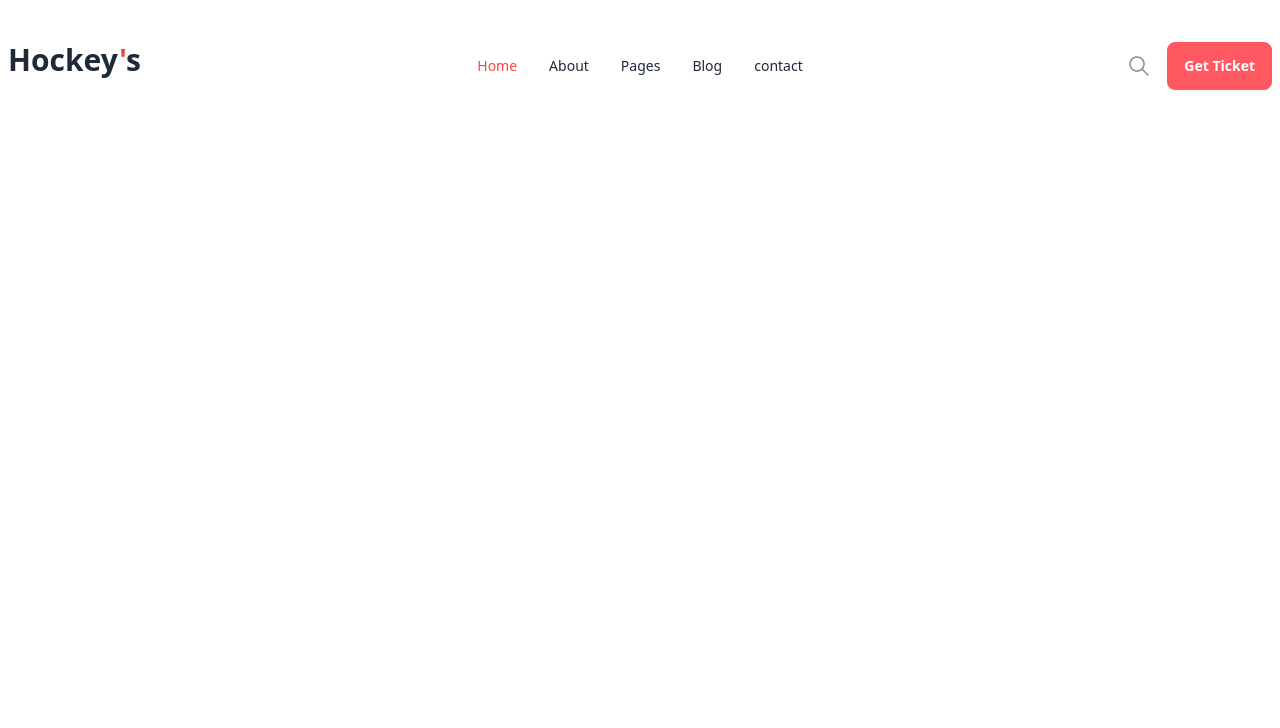
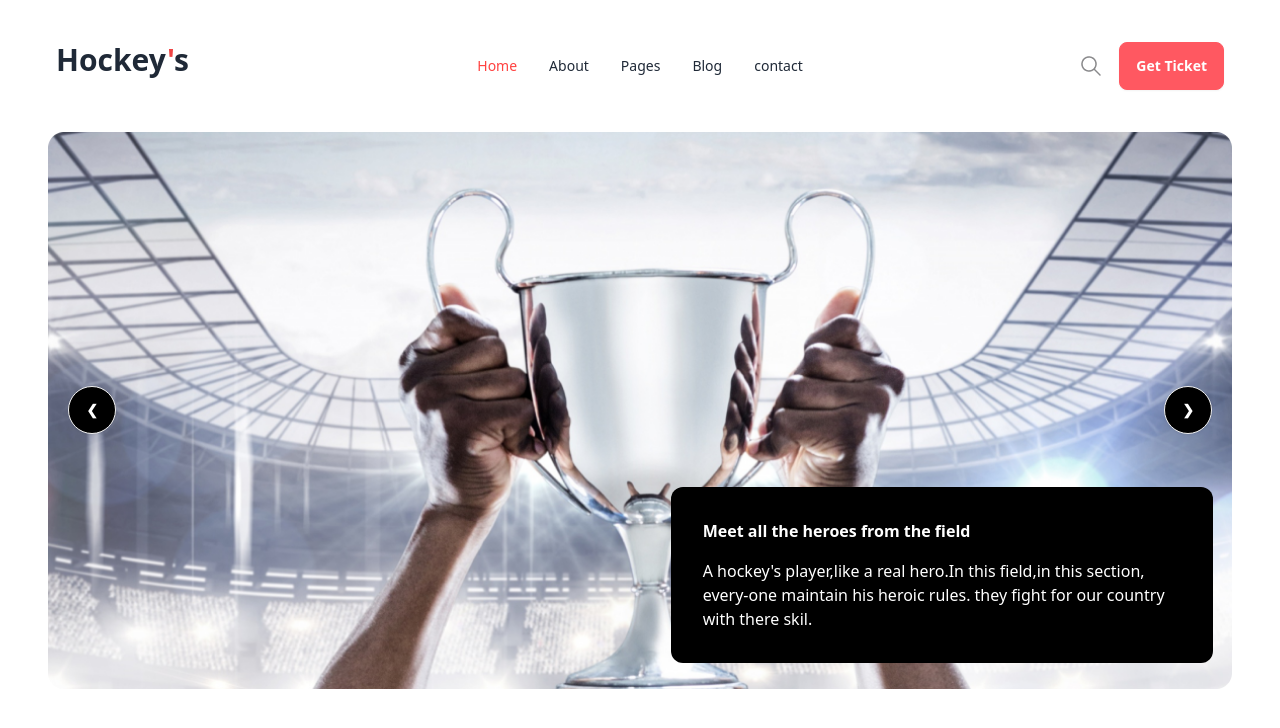
Before and after one commit to ProgrammerTanvirHasan/hockey-s-bar-website, a plain HTML site: page index.html in a window 1280 px wide. Drawn offline with nearby package versions, Linux system fonts and the light colour scheme.

Commit message:
added the banner section

```diff
--- a/index.html
+++ b/index.html
@@ -30,7 +30,7 @@
     <!-- navigation part start -->
     <header>
 <nav>
-   <section class="container mx-auto mt-8">
+   <section class="container mx-auto mt-8 lg:px-12 px-4">
     <div class="navbar bg-base-100 ">
         <div class="navbar-start">
           <div class="dropdown">
@@ -68,6 +68,40 @@
     </header>
     <main>
 
+        <section class="container mx-auto mt-8 lg:px-12 px-4  lg:relative ">
+            <div class="carousel w-full">
+                <div id="slide1" class="carousel-item relative w-full">
+                  <img src="img/cup.png" class="w-full" />
+                  <div class=" absolute flex justify-between transform -translate-y-1/2 left-5 right-5 top-1/2">
+                    <a href="#slide2" class="btn btn-circle text-white bg-black">❮</a>
+                    <a href="#slide2" class="btn btn-circle text-white bg-black" >❯</a>
+                  </div>
+                </div>
+                <div id="slide2" class="carousel-item relative w-full">
+                  <img src="img/cup.png" class="w-full" />
+                  <div class="absolute flex justify-between transform -translate-y-1/2 left-5 right-5 top-1/2">
+                    <a href="#slide1" class="btn btn-circle text-white bg-black" >❮</a>
+                    <a href="#slide1" class="btn btn-circle text-white bg-black">❯</a>
+                  </div>
+                </div>
+                  </div>
+                <!-- batch section -->
+               <div class=" hidden lg:flex lg:absolute lg:-mt-52 lg: ml-20 justify-end text-black">
+                <div class="w-1/2 text-white bg-black p-8 rounded-xl ">
+                    <h2 class="text-base font-extrabold pb-4">Meet all the heroes from the field</h2>
+                    <p class="font-medium">A hockey's player,like a real hero.In this field,in this section, every-one maintain his heroic rules. they fight for our country with there skil.</p>
+                </div>
+
+               </div>
+
+                </section>
+               <div class="container mx-auto px-4">
+                <div class="  mt-8  relative lg:hidden bg-black text-white rounded-xl">
+                    <h2 class="text-base font-extrabold pb-4">Meet all the heroes from the field</h2>
+                    <p class="font-medium">A hockey's player,like a real hero.In this field,in this section, every-one maintain his heroic rules. they fight for our country with there skil.</p>
+                   </div>
+               </div>
+            <!-- banner section end -->
     </main>
     <footer>
 
```
Also changed, not shown: img/cup.png (added), img/extra.jfif (added).
